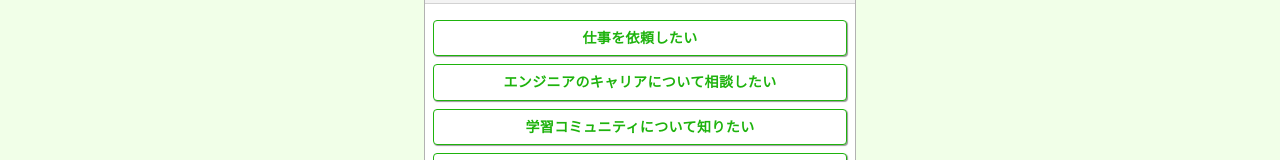
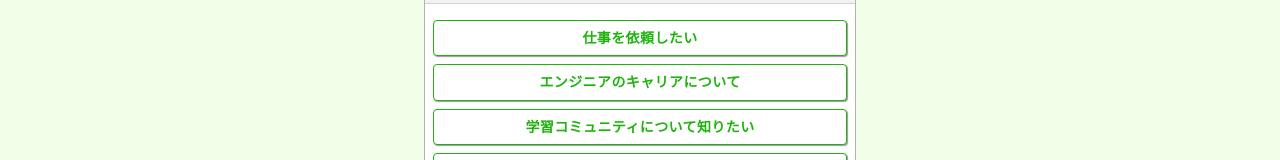
Before and after one commit to tom-waka/refuse-game, a React (Create React App) app: page / in a window 1280 px wide. Shown: the part 477-637 px from the top of the page. Built offline with nearby package versions, Linux system fonts and the light colour scheme.

Commit message:
datasetの変更とhttps関数の作成

```diff
--- a/src/App.jsx
+++ b/src/App.jsx
@@ -1,6 +1,6 @@
 import React from 'react';
 import './assets/styles/style.css';
-import defaultDataset from './dataset';
+import defaultDataset from './dataset.json';
 import {AnswersList, Chats} from './components/index';
 
 
--- a/src/dataset.js
+++ /dev/null
@@ -1,81 +0,0 @@
-const defaultDataset = {
-  "init": {
-      answers: [
-          {content: "仕事を依頼したい", nextId: "job_offer"},
-          {content: "エンジニアのキャリアについて相談したい", nextId: "consultant"},
-          {content: "学習コミュニティについて知りたい", nextId: "community"},
-          {content: "お付き合いしたい", nextId: "dating"},
-      ],
-      question: "こんにちは！とむへのご用件はなんでしょうか？",
-  },
-  "job_offer": {
-      answers: [
-          {content: "Webサイトを制作してほしい", nextId: "website"},
-          {content: "Webアプリを開発してほしい", nextId: "webapp"},
-          {content: "自動化ツールを作ってほしい", nextId: "automation_tool"},
-          {content: "その他", nextId: "other_jobs"}
-      ],
-      question: "どのようなお仕事でしょうか？",
-  },
-  "website": {
-      answers: [
-          {content: "問い合わせる", nextId: "contact"},
-          {content: "最初の質問に戻る", nextId: "init"}
-      ],
-      question: "Webサイト細作についてですね。コチラからお問い合わせできます。",
-  },
-  "webapp": {
-      answers: [
-          {content: "問い合わせる", nextId: "contact"},
-          {content: "最初の質問に戻る", nextId: "init"}
-      ],
-      question: "Webアプリ開発についてですね。コチラからお問い合わせできます。",
-  },
-  "automation_tool": {
-      answers: [
-          {content: "問い合わせる", nextId: "contact"},
-          {content: "最初の質問に戻る", nextId: "init"}
-      ],
-      question: "自動化ツール開発についてですね。コチラからお問い合わせできます。",
-  },
-  "other_jobs": {
-      answers: [
-          {content: "問い合わせる", nextId: "contact"},
-          {content: "最初の質問に戻る", nextId: "init"}
-      ],
-      question: "その他についてですね。コチラからお問い合わせできます。",
-  },
-  "consultant": {
-      answers: [
-          {content: "YouTubeで動画を見る", nextId: "https://www.youtube.com/channel/UC-bOAxx-YOsviSmqh8COR0w"},
-          {content: "学習コミュニティについて知りたい", nextId: "community"},
-          {content: "最初の質問に戻る", nextId: "init"}
-      ],
-      question: "トラハックは普段からYouTubeでキャリアについて発信しています。また、僕が運営するエンジニア向け学習コミュニティ内でも相談に乗っていますよ。",
-  },
-  "community": {
-      answers: [
-          {content: "どんな活動をしているの？", nextId: "community_activity"},
-          {content: "コミュニティに参加したい", nextId: "https://torahack.web.app/community/"},
-          {content: "最初の質問に戻る", nextId: "init"}
-      ],
-      question: "2020年3月から学習コミュニティを始めました！🎉Webエンジニアへの転職を目指す人向けに、プログラミングを教えたりキャリアの相談に乗っています。",
-  },
-  "community_activity": {
-      answers: [
-          {content: "さらに詳細を知りたい", nextId: "https://youtu.be/tIzE7hUDbBM"},
-          {content: "コミュニティに参加したい", nextId: "https://torahack.web.app/community/"},
-          {content: "最初の質問に戻る", nextId: "init"}
-      ],
-      question: "フロントエンド向けの教材の提供、キャリアや勉強法に関するメルマガの配信、週1のオンライン作業会などを開催しています！\n詳細はYouTube動画で紹介しています。",
-  },
-  "dating": {
-      answers: [
-          {content: "DMする", nextId: "https://twitter.com/torahack_"},
-          {content: "最初の質問に戻る", nextId: "init"}
-      ],
-      question: "まずは一緒にランチでもいかがですか？DMしてください😘",
-  },
-}
-
-export default defaultDataset
--- /dev/null
+++ b/src/dataset.json
@@ -0,0 +1,79 @@
+{
+  "init": {
+      "answers": [
+          {"content": "仕事を依頼したい", "nextId": "job_offer"},
+          {"content": "エンジニアのキャリアについて", "nextId": "consultant"},
+          {"content": "学習コミュニティについて知りたい", "nextId": "community"},
+          {"content": "お付き合いしたい", "nextId": "dating"}
+      ],
+      "question": "こんにちは！とむへのご用件はなんでしょうか？"
+  },
+  "job_offer": {
+      "answers": [
+          {"content": "Webサイトを制作してほしい", "nextId": "website"},
+          {"content": "Webアプリを開発してほしい", "nextId": "webapp"},
+          {"content": "自動化ツールを作ってほしい", "nextId": "automation_tool"},
+          {"content": "その他", "nextId": "other_jobs"}
+      ],
+      "question": "どのようなお仕事でしょうか？"
+  },
+  "website": {
+      "answers": [
+          {"content": "問い合わせる", "nextId": "init"},
+          {"content": "最初の質問に戻る", "nextId": "init"}
+      ],
+      "question": "Webサイト細作についてですね。コチラからお問い合わせできます。"
+  },
+  "webapp": {
+      "answers": [
+          {"content": "問い合わせる", "nextId": "init"},
+          {"content": "最初の質問に戻る", "nextId": "init"}
+      ],
+      "question": "Webアプリ開発についてですね。コチラからお問い合わせできます。"
+  },
+  "automation_tool": {
+      "answers": [
+          {"content": "問い合わせる", "nextId": "init"},
+          {"content": "最初の質問に戻る", "nextId": "init"}
+      ],
+      "question": "自動化ツール開発についてですね。コチラからお問い合わせできます。"
+  },
+  "other_jobs": {
+      "answers": [
+          {"content": "問い合わせる", "nextId": "init"},
+          {"content": "最初の質問に戻る", "nextId": "init"}
+      ],
+      "question": "その他についてですね。コチラからお問い合わせできます。"
+  },
+  "consultant": {
+      "answers": [
+          {"content": "YouTubeで動画を見る", "nextId": "init"},
+          {"content": "学習コミュニティについて知りたい", "nextId": "community"},
+          {"content": "最初の質問に戻る", "nextId": "init"}
+      ],
+      "question": "トラハックは普段からYouTubeでキャリアについて発信しています。また、僕が運営するエンジニア向け学習コミュニティ内でも相談に乗っていますよ。"
+  },
+  "community": {
+      "answers": [
+          {"content": "どんな活動をしているの？", "nextId": "community_activity"},
+          {"content": "コミュニティに参加したい", "nextId": "init"},
+          {"content": "最初の質問に戻る", "nextId": "init"}
+      ],
+      "question": "2020年3月から学習コミュニティを始めました！🎉Webエンジニアへの転職を目指す人向けに、プログラミングを教えたりキャリアの相談に乗っています。"
+  },
+  "community_activity": {
+      "answers": [
+          {"content": "さらに詳細を知りたい", "nextId": "init"},
+          {"content": "コミュニティに参加したい", "nextId": "init"},
+          {"content": "最初の質問に戻る", "nextId": "init"}
+      ],
+      "question": "フロントエンド向けの教材の提供、キャリアや勉強法に関するメルマガの配信、週1のオンライン作業会などを開催しています！\n詳細はYouTube動画で紹介しています。"
+  },
+  "dating": {
+      "answers": [
+          {"content": "DMする", "nextId": "init"},
+          {"content": "最初の質問に戻る", "nextId": "init"}
+      ],
+      "question": "まずは一緒にランチでもいかがですか？DMしてください😘"
+  }
+}
```
Also changed, not shown: 1 other file (tests, documents, lock files or other folders).
